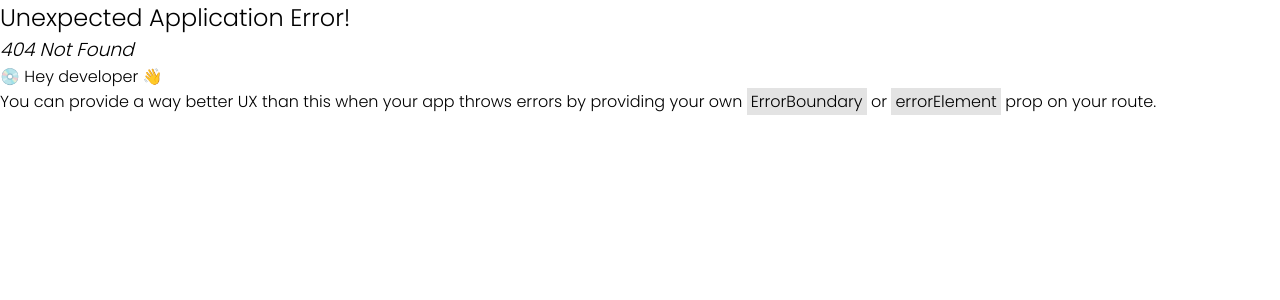
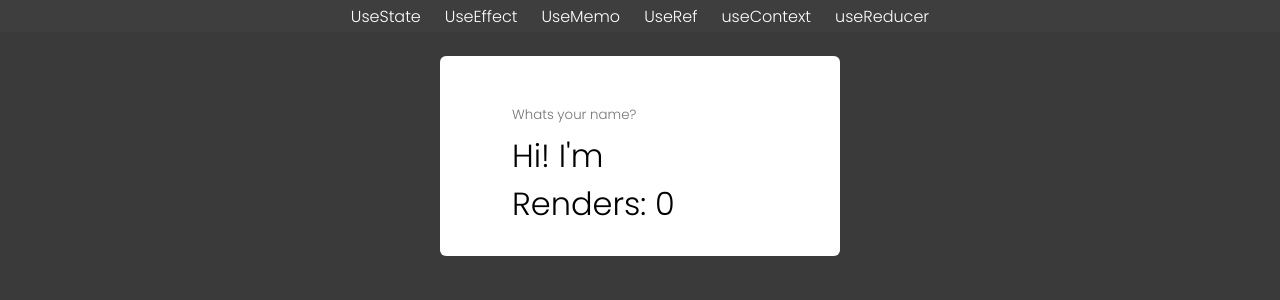
Before and after one commit to Frankdias92/Learning-React, a React (Vite) app in the folder Learing-React-Hooks/: page /useref in a window 1280 px wide. Before the commit this address had no page. Shown: the top 300 px of the page. Built offline with nearby package versions, Linux system fonts and the light colour scheme.

Commit message:
add: useRef

```diff
--- a/Learing-React-Hooks/src/main.tsx
+++ b/Learing-React-Hooks/src/main.tsx
@@ -5,6 +5,7 @@ import { Root } from './routes/root'
 import { UseState } from './pages/UseState'
 import { UseEffect } from './pages/UseEffect'
 import { UseMemo } from './pages/UseMemo'
+import { UseRef } from './pages/UseRef'
 
 
 const router = createBrowserRouter([
@@ -23,6 +24,10 @@ const router = createBrowserRouter([
       {
         path: '/memo',
         element: <UseMemo />
+      },
+      {
+        path: '/useref',
+        element: <UseRef />
       }
     ]
   },
--- a/Learing-React-Hooks/src/pages/Header.tsx
+++ b/Learing-React-Hooks/src/pages/Header.tsx
@@ -9,8 +9,8 @@ export function Header() {
         <ul>
           <li><a href="/">UseState</a></li>
           <li><a href="/useeffect">UseEffect</a></li>
-          <li><a href="memo">UseMemo</a></li>
-          <li>UseRef</li>
+          <li><a href="/memo">UseMemo</a></li>
+          <li><a href="/useref">UseRef</a></li>
           <li>useContext</li>
           <li>useReducer</li>
         </ul>
--- /dev/null
+++ b/Learing-React-Hooks/src/pages/UseRef.tsx
@@ -0,0 +1,22 @@
+import { useEffect, useRef, useState } from "react"
+
+export function UseRef() {
+  const [name, setName] = useState('')
+  const renders = useRef(0)
+
+  useEffect(() => {
+    renders.current = renders.current + 1
+  })
+
+  return (
+    <div className="useRef">
+      <input
+        type="text"
+        onChange={(e) => setName(e.target.value)}
+        placeholder="Whats your name?"
+      />
+      <p>Hi! I'm {name}</p>
+      <p>Renders: {renders.current}</p>
+    </div>
+  )
+}
```
